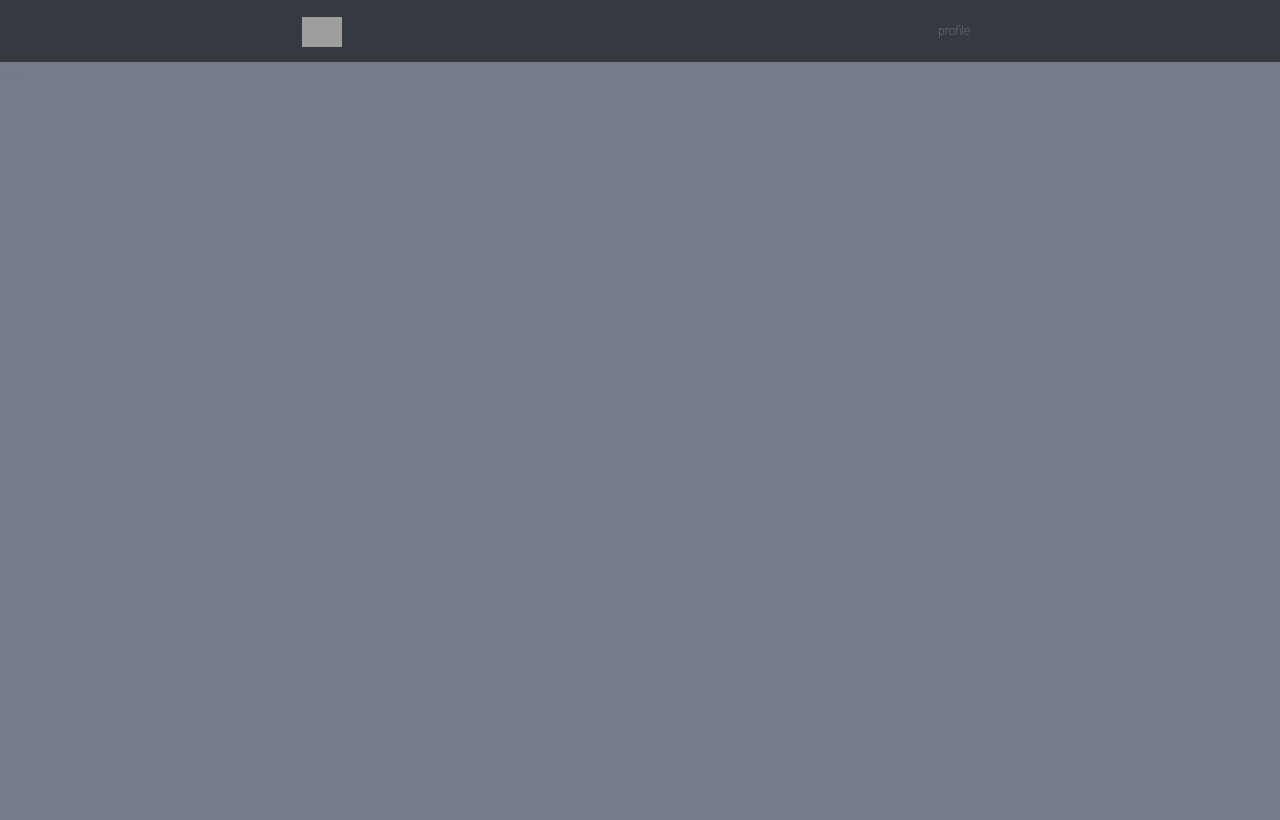
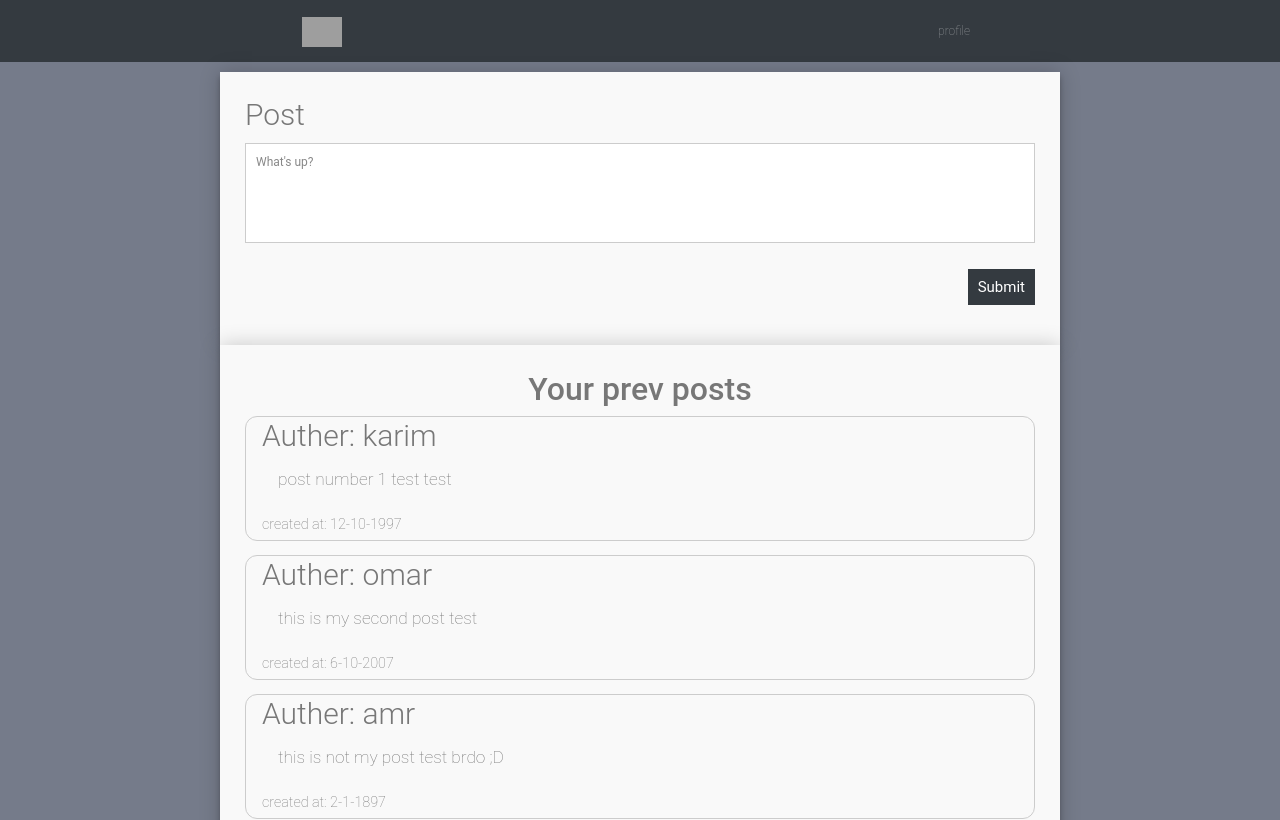
Before and after one commit to ThinkBigEg/Eth-Smithereens, a React (Create React App) app in the folder client/: page / in a window 1280 px wide. Shown: the top 820 px of the page. Built offline with nearby package versions, Linux system fonts and the light colour scheme; grey boxes are pictures that could not be loaded.

Commit message:
creating Post Component and wall

```diff
--- a/client/src/App.js
+++ b/client/src/App.js
@@ -9,10 +9,18 @@ class App extends Component {
     constructor() {
         super();
         this.state = {
-            isLogin: true
+            isLogin: true,
+            posts: []
         };
     }
-
+    componentDidMount() {
+        let posts = [{ content: "post number 1 test test", author: "karim", date: "12-10-1997" },
+        { content: "this is my second post test", author: "omar", date: "6-10-2007" },
+        { content: "this is not my post test brdo ;D", author: "amr", date: "2-1-1897" },
+        { content: "ngrb mara kman", author: "farouk", date: "30-12-1007" }];
+        // get posts from your backend
+        this.setState({ posts });
+    }
     render() {
         if (!this.state.isLogin)
             return (
@@ -24,7 +32,7 @@ class App extends Component {
         return (
             <div className="container" style={{ padding: "0px", maxWidth: "100%" }}>
                 <Header logged={this.state.isLogin} />
-                <Wall />
+                <Wall posts={this.state.posts} />
             </div>
         );
     }
--- a/client/src/components/register/Register.js
+++ b/client/src/components/register/Register.js
@@ -16,6 +16,8 @@ export default class Register extends Component {
     }
     submitForm() {
         // call your submit form with this.state.email & this.state.password
+
+        this.setState({email:"",password:""})
     }
     render() {
         return (
--- a/client/src/components/register/style.css
+++ b/client/src/components/register/style.css
@@ -20,7 +20,6 @@ body {
     color: #777;
     background: #757b8a;
 }
-
 .container {
     max-width: 400px;
     width: 100%;
@@ -34,7 +33,7 @@ body {
 #contact input[type="tel"],
 #contact input[type="url"],
 #contact textarea,
-#contact button{
+#contact button {
     font: 400 12px/16px "Roboto", Helvetica, Arial, sans-serif;
 }
 
@@ -145,3 +144,20 @@ fieldset {
 :-ms-input-placeholder {
     color: #888;
 }
+.container {
+    max-width: none;
+    text-align: center;
+    align-content: center;
+    justify-content: center;
+}
+.post {
+    text-align: left;
+    margin-bottom: 1em;
+    border: 1px solid #ccc !important;
+    border-radius: 12px;
+}
+.post,
+p {
+    font-size: 1.2em;
+    padding: 0.01em 16px;
+}
--- a/client/src/components/wall/Wall.js
+++ b/client/src/components/wall/Wall.js
@@ -1,11 +1,48 @@
 import React, { Component } from "react";
-
+import "../register/style.css";
 export default class Wall extends Component {
     constructor(props) {
         super();
-        this.state = {};
+        this.state = {
+            postContent: ""
+        };
+    }
+    changePost(e) {
+        this.setState({ postContent: e.target.value });
+    }
+    submitPost() {
+        //  here put your request
+        this.setState({ postContent: "" });
     }
     render() {
-        return <div>hhhh</div>;
+        return (
+            <div className="container" style={{ maxWidth: "900px", marginTop: "10px" }}>
+                <div className="container" ref={this.myRef}>
+                    <div id="contact" style={{ margin: "0" }}>
+                        <h3 style={{ textAlign: "left" }}>Post</h3>
+                        <fieldset>
+                            <textarea onChange={this.changePost.bind(this)} placeholder="What's up?" type="text" tabIndex="1" />
+                        </fieldset>
+                        <fieldset style={{ textAlign: "right" }}>
+                            <button onClick={this.submitPost.bind(this)} id="contact-submit" style={{ maxWidth: "min-content" }} data-submit="...Sending">
+                                Submit
+                            </button>
+                        </fieldset>
+                    </div>
+                </div>
+                <div className="container" ref={this.myRef}>
+                    <div id="contact" style={{ margin: "0" }}>
+                        <h2>Your prev posts</h2>
+                        {this.props.posts.map((post, i) => (
+                            <div key={i} className="post">
+                                <h3>Auther: {post.author}</h3>
+                                <p>{post.content}</p>
+                                <span>created at: {post.date}</span>
+                            </div>
+                        ))}
+                    </div>
+                </div>
+            </div>
+        );
     }
 }
```
Also changed, not shown: client/src/components/wall/style.css (added).
